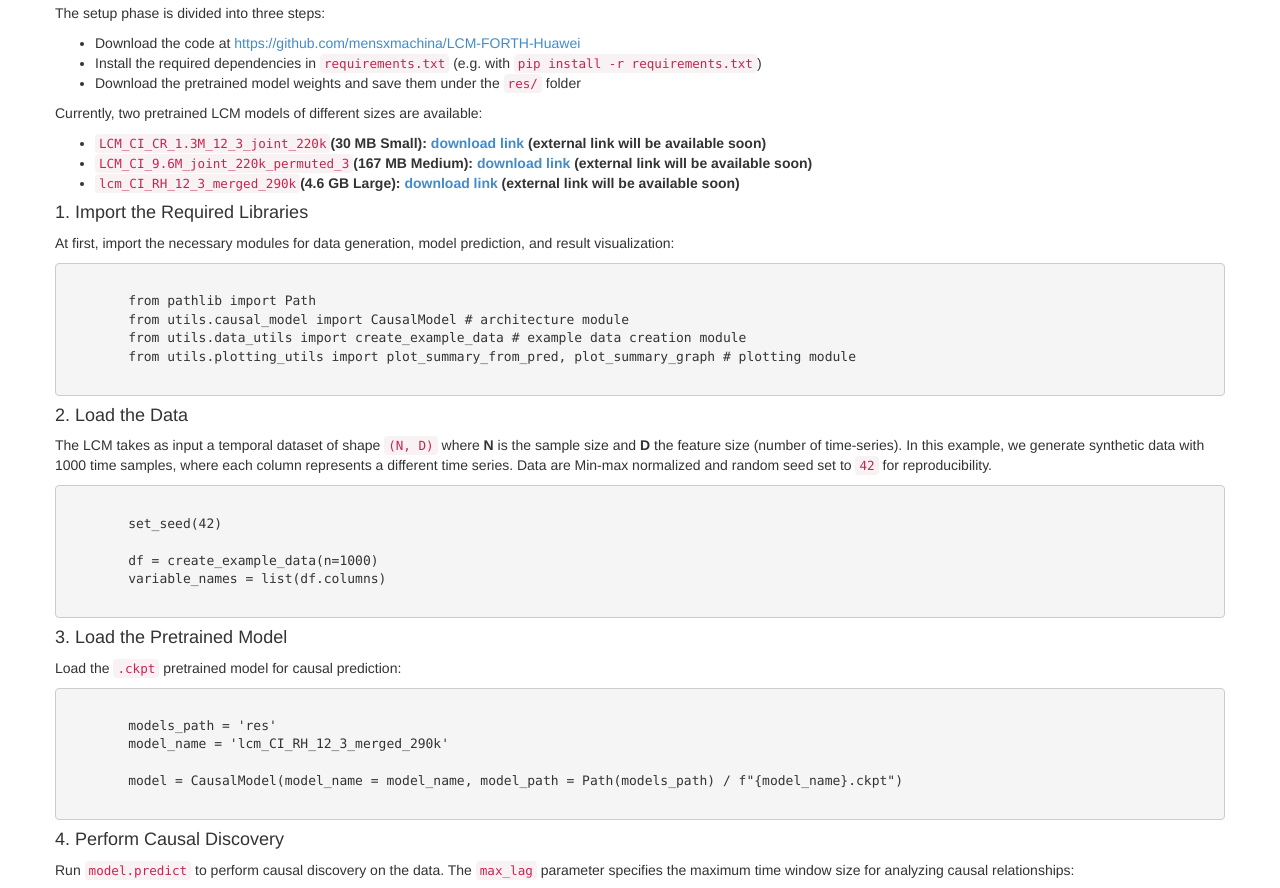
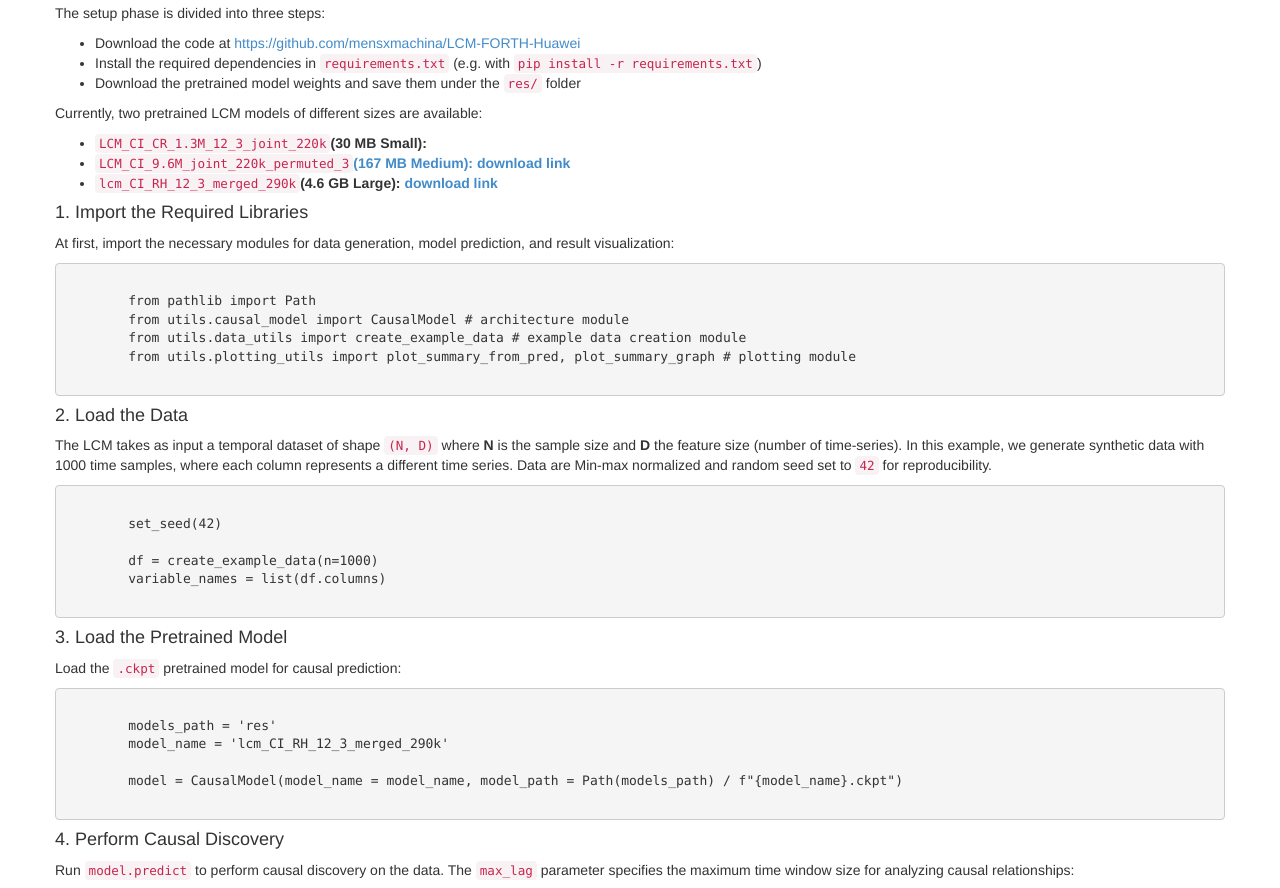
Before and after one commit to mensxmachina/LCM-FORTH-Huawei, a plain HTML site: page index.html in a window 1280 px wide. Shown: the part 1114-2002 px from the top of the page. Drawn offline with Linux system fonts and the light colour scheme.

Commit message:
Updated index

```diff
--- a/index.html
+++ b/index.html
@@ -151,9 +151,9 @@
 
         <p>Currently, two pretrained LCM models of different sizes are available:</p>
         <ul>
-          <li><code>LCM_CI_CR_1.3M_12_3_joint_220k</code><b>(30 MB Small): <a href="https://onebox.huawei.com/p/818499f098dc5baa7cba5e3a20ddf076" target="_blank">download link</a> (external link will be available soon)</b></li>
-          <li><code>LCM_CI_9.6M_joint_220k_permuted_3</code><b>(167 MB Medium): <a href="https://onebox.huawei.com/p/631c67069e9f7322c604291381f1fb49" target="_blank">download link</a> (external link will be available soon)</b></li>
-          <li><code>lcm_CI_RH_12_3_merged_290k</code><b>(4.6 GB Large): <a href="https://onebox.huawei.com/p/7cfe822b2fa5594b04d62403e5f90a38" target="_blank">download link</a> (external link will be available soon) </b></li>
+          <li><code>LCM_CI_CR_1.3M_12_3_joint_220k</code><b>(30 MB Small): <a href="https://figshare.com/articles/software/LCM_CI_CR_1_3M_12_3_joint_220k_ckpt/30022681" target="_blank"></b></li>
+          <li><code>LCM_CI_9.6M_joint_220k_permuted_3</code><b>(167 MB Medium): <a href="https://figshare.com/articles/software/LCM_CI_9_6M_joint_220k_permuted_3_ckpt/30022678" target="_blank">download link</a></b></li>
+          <li><code>lcm_CI_RH_12_3_merged_290k</code><b>(4.6 GB Large): <a href="https://figshare.com/articles/software/lcm_CI_CR_12_3_merged_340k/30022684" target="_blank">download link</a></b></li>
         </ul>
 
         <h4>1. Import the Required Libraries</h4>
```
